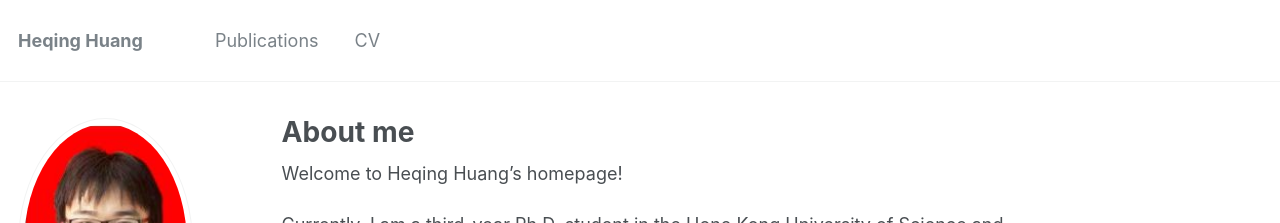
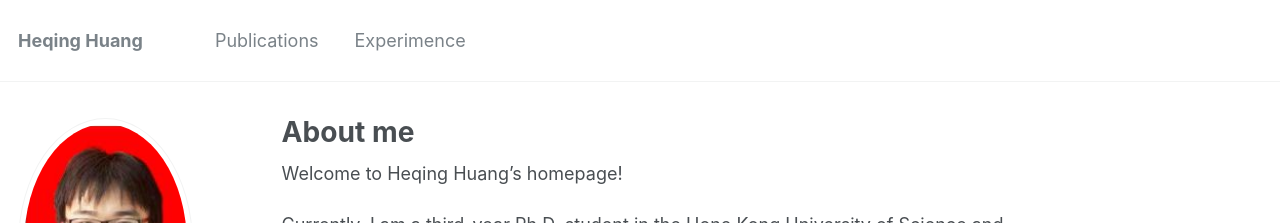
Before and after one commit to 5hadowblad3/5hadowblad3.github.io, a Jekyll site: the page built from _pages/about.md, in a window 1280 px wide. Shown: the top 223 px of the page. Built offline with Jekyll 4.4.1, drawn with Linux system fonts in a browser that asks for light colours.

Commit message:
update bug hunting

```diff
--- a/_data/navigation.yml
+++ b/_data/navigation.yml
@@ -12,5 +12,5 @@ main:
 #  - title: "Service"
 #    url: /service/
 
-  - title: "CV"
+  - title: "Experimence"
     url: /cv/
```
